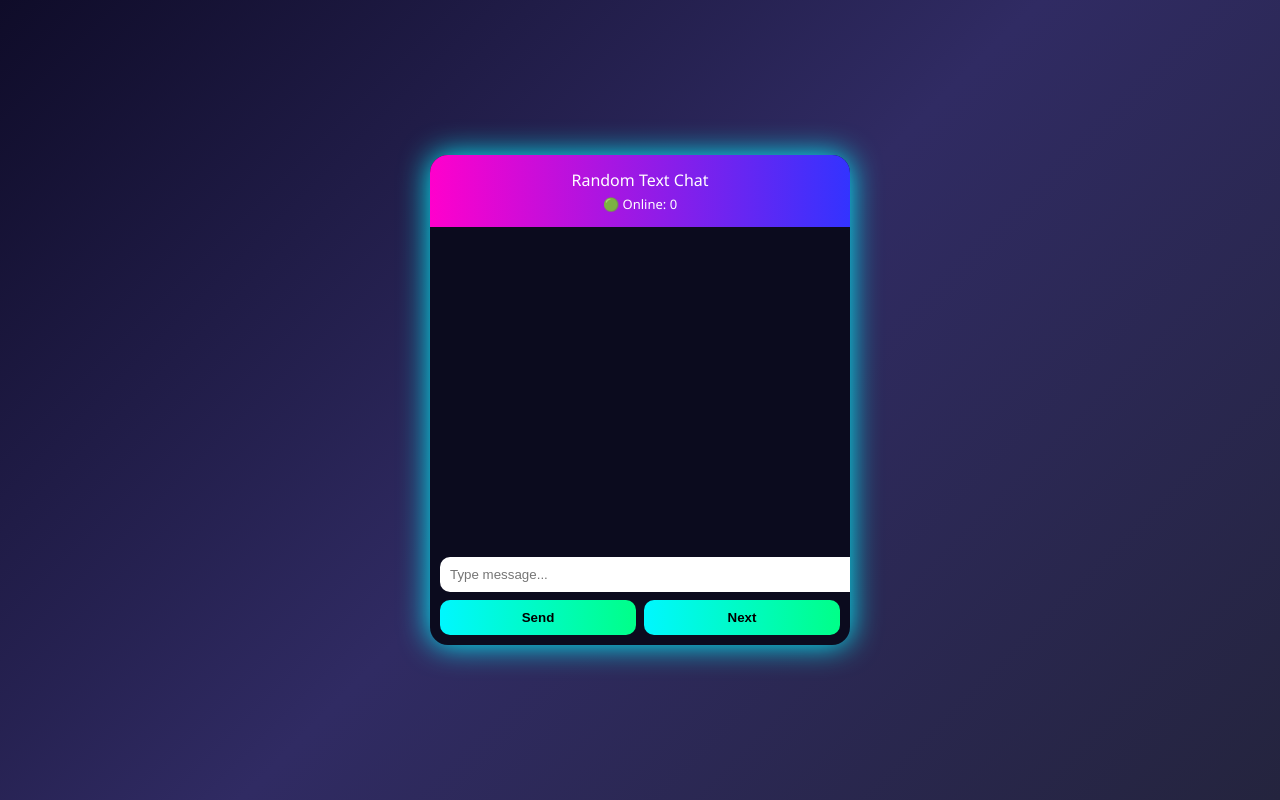
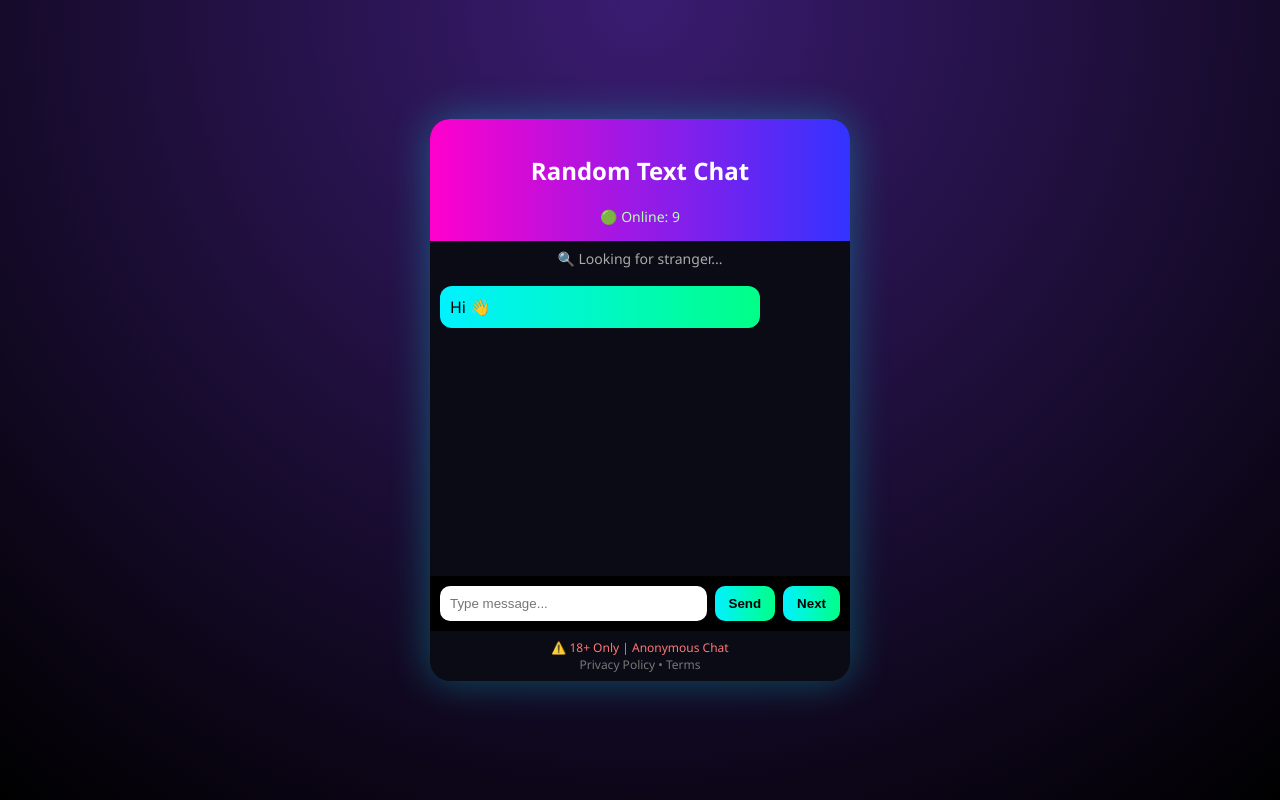
Before and after one commit to inquirybusiness4-jpg/random-text-chat, a website: page public/index.html in a window 1280 px wide. Drawn offline with nearby package versions, Linux system fonts and the light colour scheme; no server answers.

Commit message:
Add Google verification meta + neon UI

```diff
--- a/public/index.html
+++ b/public/index.html
@@ -1,170 +1,174 @@
 <!DOCTYPE html>
 <html lang="en">
 <head>
-<meta charset="UTF-8">
+  <meta charset="UTF-8" />
+
+  <!-- ✅ Google Search Console Verification -->
+  <meta name="google-site-verification" content="NKQFJ09NygYKwz4msUOEDpW37Pg6AG7mc1RWYaQbUyE" />
+
+  <meta name="viewport" content="width=device-width, initial-scale=1.0" />
   <title>Random Text Chat</title>
-  <head>
-  <title>Random Text Chat – Talk to Strangers</title>
 
-  <meta name="google-site-verification" content="XXXXXXXX" />
-
-</head><meta name="google-site-verification" content="NKQFJ09NygYKwz4msUOEDpW37Pg6AG7mc1RWYaQbUyE" />
-<meta name="viewport" content="width=device-width, initial-scale=1.0">
-<script src="/socket.io/socket.io.js"></script>
+  <!-- SEO -->
+  <meta name="description" content="Random anonymous text chat with strangers. Safe, fast & anonymous." />
+  <meta name="robots" content="index, follow" />
 
   <style>
-body{
-  margin:0;
-  font-family:Segoe UI, sans-serif;
-  background:linear-gradient(135deg,#0f0c29,#302b63,#24243e);
-  display:flex;
-  justify-content:center;
-  align-items:center;
-  height:100vh;
+    * { box-sizing: border-box; }
+    body {
+      margin: 0;
+      font-family: 'Segoe UI', sans-serif;
+      background: radial-gradient(circle at top, #3a1c71, #000);
+      min-height: 100vh;
+      display: flex;
+      justify-content: center;
+      align-items: center;
+      color: #fff;
     }
-.app{
-  width:95%;
-  max-width:420px;
-  background:#0b0b1e;
-  border-radius:18px;
-  box-shadow:0 0 30px #00f7ff;
-  overflow:hidden;
-  color:#fff;
+
+    .app {
+      width: 95%;
+      max-width: 420px;
+      background: #0b0b15;
+      border-radius: 20px;
+      box-shadow: 0 0 40px rgba(0,255,255,.3);
+      overflow: hidden;
     }
-.header{
-  padding:14px;
-  background:linear-gradient(90deg,#ff00cc,#3333ff);
-  text-align:center;
+
+    .header {
+      padding: 15px;
+      text-align: center;
+      background: linear-gradient(90deg,#ff00cc,#3333ff);
     }
-.counter{
-  font-size:13px;
-  margin-top:4px;
+
+    .online {
+      font-size: 14px;
+      margin-top: 5px;
+      color: #b6ffb6;
     }
-.chat{
-  height:300px;
-  overflow-y:auto;
-  padding:10px;
+
+    .status {
+      text-align: center;
+      padding: 8px;
+      font-size: 14px;
+      color: #aaa;
     }
-.msg{
-  padding:8px 12px;
-  margin:6px 0;
-  border-radius:12px;
-  max-width:80%;
+
+    .chat {
+      height: 300px;
+      padding: 10px;
+      overflow-y: auto;
     }
-.you{background:#00f7ff;color:#000;margin-left:auto;}
-.stranger{background:#ff00cc;}
-.status{font-size:12px;color:#aaa;text-align:center;}
-.controls{
-  padding:10px;
+
+    .msg {
+      background: linear-gradient(90deg,#00f2ff,#00ff88);
+      color: #000;
+      padding: 10px;
+      border-radius: 12px;
+      margin-bottom: 10px;
+      max-width: 80%;
     }
-input{
-  width:100%;
-  padding:10px;
-  border-radius:10px;
-  border:none;
+
+    .typing {
+      font-size: 13px;
+      color: #00f2ff;
+      padding: 5px 10px;
     }
-.buttons{
-  display:flex;
-  gap:8px;
-  margin-top:8px;
+
+    .input-box {
+      display: flex;
+      padding: 10px;
+      background: #000;
+      gap: 8px;
     }
-button{
-  flex:1;
-  padding:10px;
-  border:none;
-  border-radius:10px;
-  background:linear-gradient(90deg,#00f7ff,#00ff88);
-  font-weight:bold;
+
+    input {
+      flex: 1;
+      padding: 10px;
+      border-radius: 10px;
+      border: none;
+      outline: none;
     }
-.typing{
-  font-size:12px;
-  color:#0ff;
+
+    button {
+      padding: 10px 14px;
+      border-radius: 10px;
+      border: none;
+      cursor: pointer;
+      background: linear-gradient(90deg,#00f2ff,#00ff88);
+      font-weight: bold;
+    }
+
+    .footer {
+      text-align: center;
+      font-size: 12px;
+      padding: 8px;
+      color: #777;
+    }
+
+    .age {
+      font-size: 12px;
+      color: #ff7777;
     }
   </style>
 </head>
 
 <body>
+
 <div class="app">
   <div class="header">
-    Random Text Chat
-    <div class="counter">🟢 Online: <span id="online">0</span></div>
+    <h2>Random Text Chat</h2>
+    <div class="online">🟢 Online: <span id="online">1</span></div>
   </div>
 
-  <div class="chat" id="chat"></div>
-  <div class="typing" id="typing"></div>
+  <div class="status" id="status">🔍 Looking for stranger...</div>
 
-  <div class="controls">
-    <input id="msg" placeholder="Type message..." oninput="typing()">
-    <div class="buttons">
-      <button onclick="send()">Send</button>
+  <div class="chat" id="chat">
+    <div class="msg">Hi 👋</div>
+  </div>
+
+  <div class="typing" id="typing" style="display:none;">Stranger is typing...</div>
+
+  <div class="input-box">
+    <input type="text" id="msg" placeholder="Type message..." />
+    <button onclick="sendMsg()">Send</button>
     <button onclick="next()">Next</button>
   </div>
+
+  <div class="footer">
+    <div class="age">⚠️ 18+ Only | Anonymous Chat</div>
+    <div>Privacy Policy • Terms</div>
   </div>
 </div>
 
 <script>
-const socket = io();
-const chat = document.getElementById("chat");
-const typingBox = document.getElementById("typing");
+  // Fake online counter (demo)
+  setInterval(() => {
+    document.getElementById("online").innerText =
+      Math.floor(Math.random() * 20) + 1;
+  }, 3000);
 
-socket.emit("start");
+  function sendMsg() {
+    const input = document.getElementById("msg");
+    if (!input.value) return;
 
-socket.on("online-users", n=>{
-  document.getElementById("online").innerText=n;
-});
+    const div = document.createElement("div");
+    div.className = "msg";
+    div.innerText = input.value;
+    document.getElementById("chat").appendChild(div);
+    input.value = "";
 
-socket.on("waiting", ()=>{
-  addStatus("🔍 Looking for stranger...");
-});
-
-socket.on("matched", ()=>{
-  addStatus("✅ Connected to stranger");
-});
-
-socket.on("message", msg=>{
-  addMsg(msg,"stranger");
-});
-
-socket.on("typing", ()=>{
-  typingBox.innerText="Stranger is typing...";
-  setTimeout(()=>typingBox.innerText="",800);
-});
-
-socket.on("disconnected", ()=>{
-  addStatus("❌ Stranger disconnected");
-});
-
-function send(){
-  const input=document.getElementById("msg");
-  if(!input.value) return;
-  addMsg(input.value,"you");
-  socket.emit("message",input.value);
-  input.value="";
+    document.getElementById("typing").style.display = "block";
+    setTimeout(() => {
+      document.getElementById("typing").style.display = "none";
+    }, 1500);
   }
 
-function typing(){
-  socket.emit("typing");
-}
-
-function next(){
-  chat.innerHTML="";
-  socket.emit("next");
-}
-
-function addMsg(text,cls){
-  const div=document.createElement("div");
-  div.className="msg "+cls;
-  div.innerText=text;
-  chat.appendChild(div);
-  chat.scrollTop=chat.scrollHeight;
-}
-
-function addStatus(text){
-  const div=document.createElement("div");
-  div.className="status";
-  div.innerText=text;
-  chat.appendChild(div);
+  function next() {
+    document.getElementById("chat").innerHTML = "";
+    document.getElementById("status").innerText = "🔍 Looking for stranger...";
   }
 </script>
+
 </body>
 </html>
```
Lines whose indentation alone changed are shown as unchanged.
